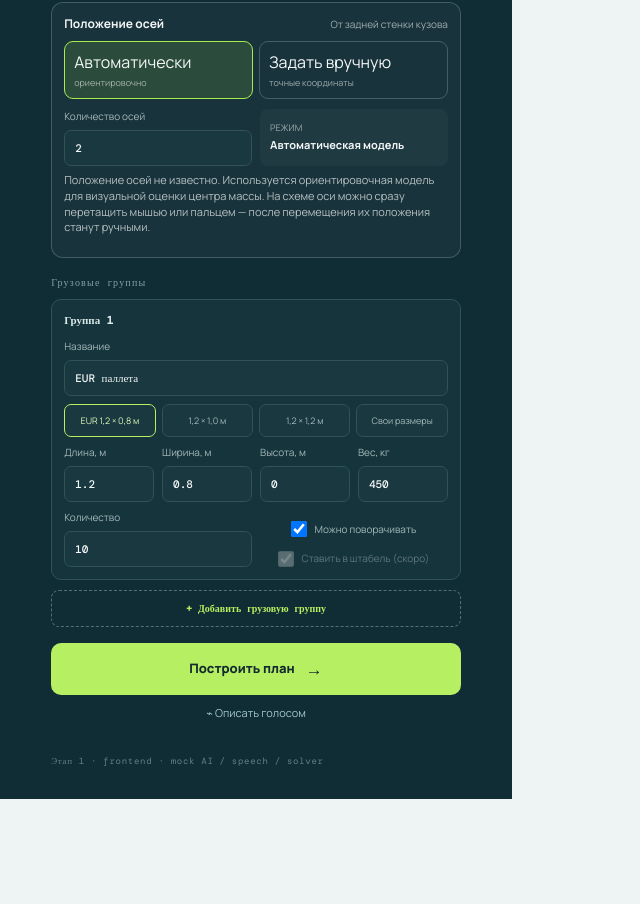
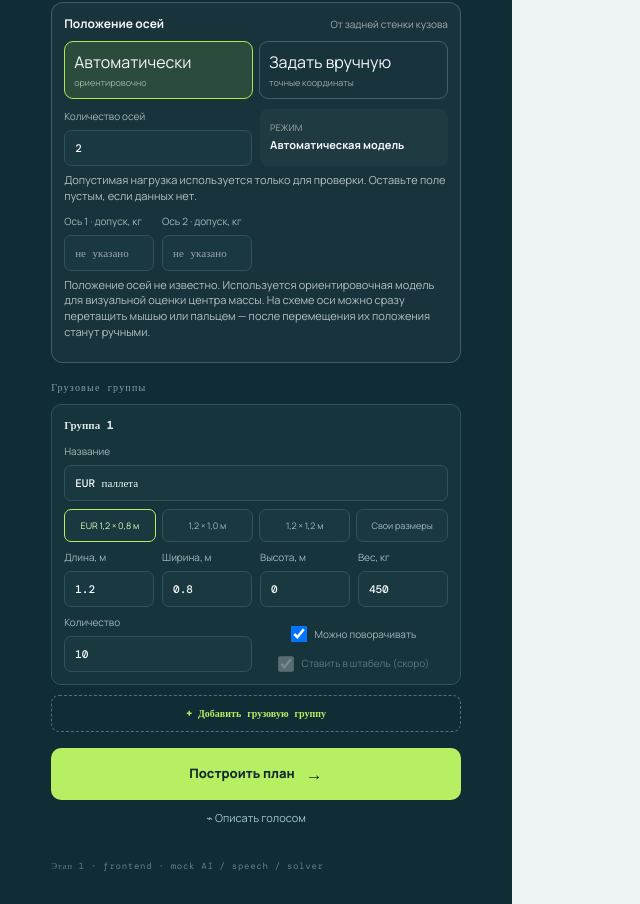
Before and after one commit to chacha51076-web/transmagic, a React (Vite) app: page / in a window 1280 px wide. Shown: the part 939-1843 px from the top of the page, without its empty margins (0-640 px from the left). Before the commit the page ends 1738 px from the top, so only its background shows below. Built offline with nearby package versions, Linux system fonts and the light colour scheme.

Commit message:
Add optional axle load capacity inputs

```diff
--- a/src/main.tsx
+++ b/src/main.tsx
@@ -38,6 +38,7 @@ const schema = z.object({
   axleCount: z.coerce.number().int().min(0).max(8),
   axleMode: z.enum(['AUTO', 'FIXED']),
   axlePositions: z.array(numberField.pipe(z.number().min(0))).length(8),
+  axleCapacitiesKg: z.array(optionalNonNegativeNumberField).length(8),
   cargoGroups: z.array(cargoGroupSchema).min(1).max(8),
 }).superRefine((value, ctx) => {
   if (value.axleMode !== 'FIXED') return
@@ -117,7 +118,7 @@ function PlanForm() {
     resolver: zodResolver(schema),
     defaultValues: {
       vehicleLength: 6, vehicleWidth: 2.05, vehicleHeight: 2.2, coolerLength: 1.23, coolerHeight: 0.29, coolerProjection: 0.68, payloadCapacityKg: undefined, doorWidth: 0.23, gap: 0,
-      hasObstacle: false, obstacleMode: 'AUTO', obstacleWeight: 0, obstacleX: 5.23, obstacleY: 0.7, obstacleLength: 0.42, obstacleWidth: 0.54, unavailable: false, unavailableX: 2.5, unavailableY: 0, unavailableLength: 1.0, unavailableWidth: 2.05, axleCount: 2, axleMode: 'AUTO', axlePositions: [5.4, 4.2, 0, 0, 0, 0, 0, 0],
+      hasObstacle: false, obstacleMode: 'AUTO', obstacleWeight: 0, obstacleX: 5.23, obstacleY: 0.7, obstacleLength: 0.42, obstacleWidth: 0.54, unavailable: false, unavailableX: 2.5, unavailableY: 0, unavailableLength: 1.0, unavailableWidth: 2.05, axleCount: 2, axleMode: 'AUTO', axlePositions: [5.4, 4.2, 0, 0, 0, 0, 0, 0], axleCapacitiesKg: [undefined, undefined, undefined, undefined, undefined, undefined, undefined, undefined],
       cargoGroups: [{ name: 'EUR паллета', length: 1.2, width: 0.8, height: 0, weight: 450, count: 10, rotatable: true, stackable: false }],
     },
   })
@@ -331,7 +332,7 @@ function PlanForm() {
           : v.vehicleLength * 1000 * (
               0.90 - 0.30 * i / Math.max(1, Math.max(2, v.axleCount) - 1)
             ),
-        capacityKg: 0,
+        capacityKg: v.axleCapacitiesKg[i] ?? 0,
         source: v.axleMode,
       })),
       cargoGroups,
@@ -426,6 +427,14 @@ function PlanForm() {
       <div className="field-grid two axle-mode-grid">
         <Field label="Количество осей" input={<input {...register('axleCount')} placeholder="2" />} error={errors.axleCount?.message} />
         <div className="axle-current-mode"><span>Режим</span><b>{watch('axleMode') === 'FIXED' ? 'Ручной ввод' : 'Автоматическая модель'}</b></div>
+      </div>
+      <div className="axle-capacity-block">
+        <small className="field-hint">Допустимая нагрузка используется только для проверки. Оставьте поле пустым, если данных нет.</small>
+        <div className="field-grid four">
+          {Array.from({ length: Math.max(2, Number(watch('axleCount')) || 2) }, (_, index) =>
+            <Field key={index} label={'Ось ' + (index + 1) + ' · допуск, кг'} input={<input inputMode="decimal" placeholder="не указано" {...register((`axleCapacitiesKg.${index}`) as const)} />} error={errors.axleCapacitiesKg?.[index]?.message} />
+          )}
+        </div>
       </div>
       {watch('axleMode') === 'FIXED' && <div className="axle-position-block">
         <small className="field-hint">Укажите расстояние от задней стенки кузова до центра каждой оси. В нашей схеме Ось 1 — передняя (рулевая), Ось 2 — задняя (ведущая). Поэтому координата Оси 1 больше координаты Оси 2.</small>
```
